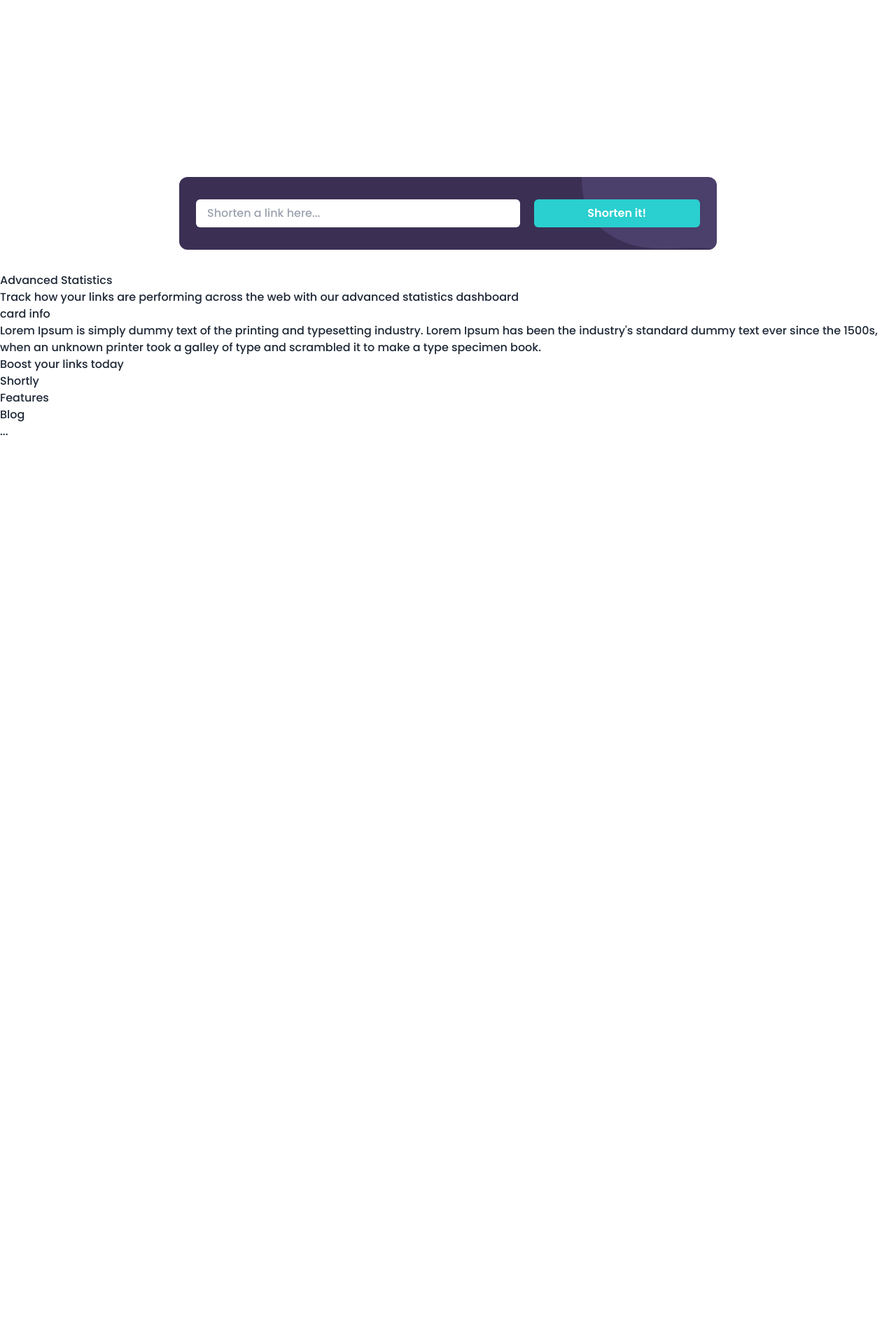
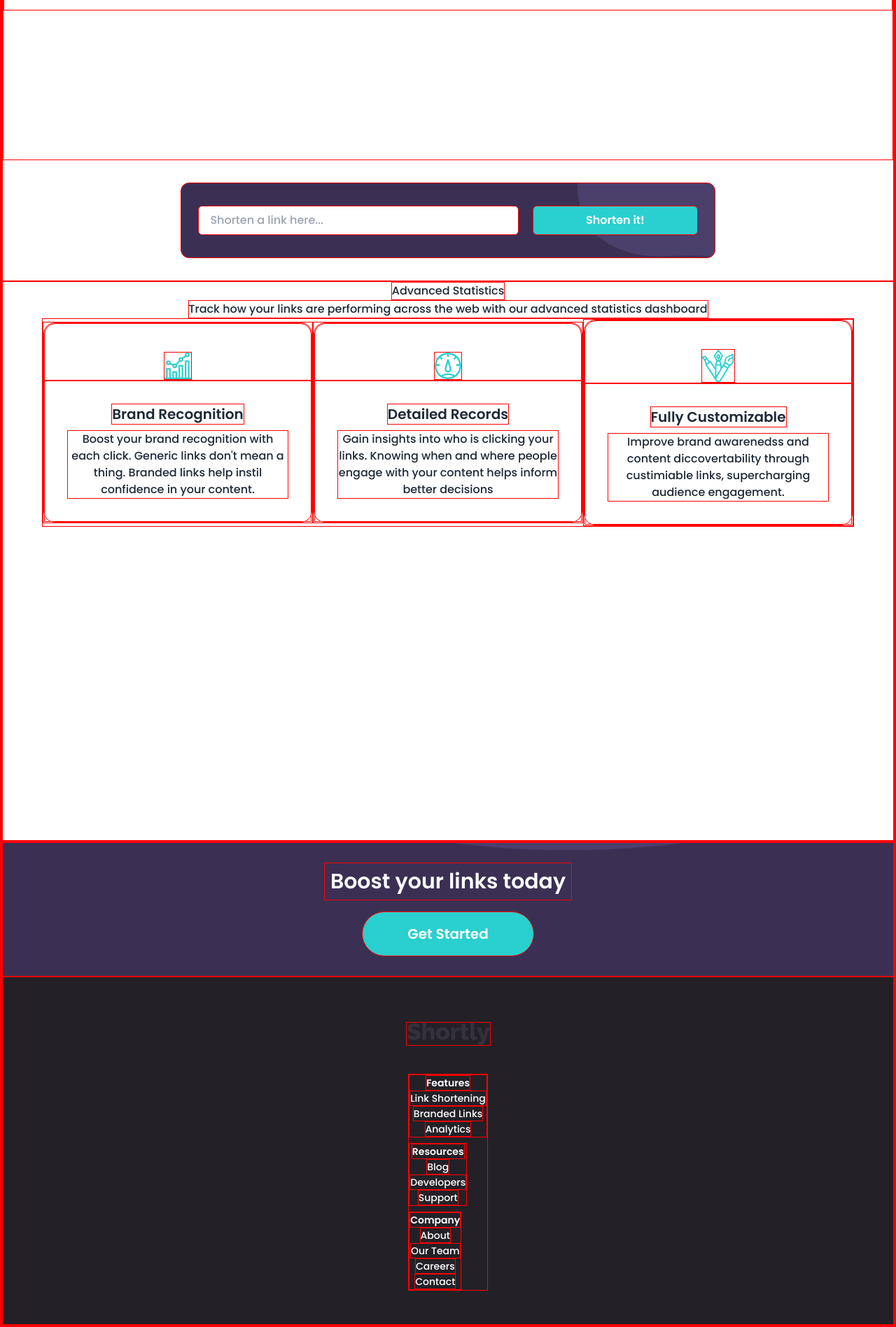
Before and after one commit to Misaponce/url-shortening, a Next.js app: page / in a window 1280 px wide. Shown: the part 643-2540 px from the top of the page at 70% size. Before the commit the page ends 1272 px from the top, so only its background shows below. Built offline with nearby package versions, Linux system fonts and the light colour scheme.

Commit message:
cards, statistics section and footer added

```diff
--- a/app/globals.css
+++ b/app/globals.css
@@ -20,11 +20,19 @@
   --Grayish-Violet: hsl(257, 7%, 63%);
   --Very-Dark-Blue: hsl(255, 11%, 22%);
   --Very-Dark-Violet: hsl(260, 8%, 14%);
+
+  /* Background */
+
+  --bg-shorten-mobile: url('../assets/images/bg-shorten-mobile.svg');
+  --bg-shorten-desktop: url('../assets/images/bg-shorten-desktop.svg');
+
+  --bg-boost-mobile: url('../assets/images/bg-boost-mobile.svg');
+  --bg-boost-desktop: url('../assets/images/bg-boost-desktop.svg');
 }
 
-/* * {
+* {
   border: solid 1px red;
-} */
+}
 
 .menu-lg {
   background-color: var(--Dark-Violet);
@@ -32,12 +40,42 @@
 
 .custom-form {
   background-color: var(--Dark-Violet);
-  background-image: url('../assets/images/bg-shorten-mobile.svg');
+  background-image: var(--bg-shorten-mobile);
   background-repeat: no-repeat;
   background-size: contain;
   background-position: right;
 }
 
-.shorten-btn {
+.shorten-btn, .boost-btn, .hero-btn {
   background-color: var(--Cyan);
 }
+
+.boost-bar {
+  background-color: var(--Dark-Violet);
+  background-image: var(--bg-boost-mobile);
+  background-repeat: no-repeat;
+  background-size: cover;
+  background-position: right;
+}
+
+.footer {
+  background-color: var(--Very-Dark-Violet);
+}
+
+/* Responsive Design */
+@media screen and (min-width: 1440px) {
+  .custom-form {
+    background-image: var(--bg-shorten-desktop);
+    background-repeat: no-repeat;
+    background-size: contain;
+    background-position: right;
+  }
+
+  .boost-bar {
+    background-color: var(--Dark-Violet);
+    background-image: var(--bg-boost-desktop);
+    background-repeat: no-repeat;
+    background-size: cover;
+    background-position: right;
+  }
+}
--- a/app/page.js
+++ b/app/page.js
@@ -1,5 +1,7 @@
-import { CustomForm, Navbar } from '@/components'
-import Hero from '@/pages/Hero'
+import { CustomForm, Footer, Navbar } from '@/components'
+import Boost from '@/pages/Boost';
+import Hero from '@/pages/Hero';
+import Statistics from '@/pages/Statistics';
 import Image from 'next/image'
 
 export default function Home() {
@@ -14,43 +16,13 @@ export default function Home() {
           <CustomForm />
         </section>
         {/* Info Section */}
-        <section>
-          <h2>
-            Advanced Statistics
-          </h2>
-          <p>
-            Track how your links are performing across the web with our advanced statistics dashboard
-          </p>
-
-          {/* cards container */}
-          <div>
-            <div>
-              <h1>
-                card info
-              </h1>
-              <p>
-                Lorem Ipsum is simply dummy text of the printing and typesetting industry. Lorem Ipsum has been the industry's standard dummy text ever since the 1500s, when an unknown printer took a galley of type and scrambled it to make a type specimen book.
-              </p>
-            </div>
-          </div>
-        </section>
+        <Statistics />
       </main>
       <footer>
         {/* Boost links bar */}
-        <div>
-          Boost your links today
-        </div>
+        <Boost />
         {/* Footer Links */}
-        <div>
-          <h2>
-            Shortly
-          </h2>
-          <ul>
-            <li>Features</li>
-            <li>Blog</li>
-            <li>...</li>
-          </ul>
-        </div>
+        <Footer />
       </footer>
     </>
   )
--- /dev/null
+++ b/components/CustomCard.jsx
@@ -0,0 +1,19 @@
+import React from 'react'
+import BrandRecognitionLogo from '../assets/images/icon-brand-recognition.svg';
+import Image from 'next/image';
+
+const CustomCard = ({ logo, title, description}) => {
+  return (
+    <div className="card w-96">
+      <figure className="px-10 pt-10">
+        <Image src={logo} alt={`${logo}-logo`} />
+      </figure>
+      <div className="card-body items-center text-center">
+        <h2 className="card-title">{title}</h2>
+        <p>{description}</p>
+      </div>
+    </div>
+  )
+}
+
+export default CustomCard
--- /dev/null
+++ b/components/Footer.jsx
@@ -0,0 +1,33 @@
+import Image from 'next/image'
+import React from 'react'
+import Logo from '../assets/images/logo.svg';
+import Link from 'next/link';
+import { footerLinks } from '@/constants';
+
+const Footer = () => {
+  return (
+    <div className='footer text-white flex flex-col items-center p-12'>
+      <Image src={Logo} className='mt-4'/>
+      <div>
+        {footerLinks.map((link) => (
+          <div
+          key={link.title}
+          className='flex flex-col justify-center items-center'>
+            <h3 className='font-bold'>{link.title}</h3>
+
+            {link.links.map((item) => (
+              <Link
+                key={item.title}
+                href={item.url}
+              >
+                {item.title}
+              </Link>
+            ))}
+          </div>
+        ))}
+      </div>
+    </div>
+  )
+}
+
+export default Footer
--- a/components/index.js
+++ b/components/index.js
@@ -1,7 +1,9 @@
 import Navbar from "./Navbar";
 import CustomForm from "./CustomForm";
+import Footer from "./Footer";
 
 export {
     Navbar,
     CustomForm,
+    Footer,
 }
--- a/constants/index.js
+++ b/constants/index.js
@@ -1,29 +1,50 @@
+import RecognitionLogo from '../assets/images/icon-brand-recognition.svg';
+import DetailsLogo from '../assets/images/icon-detailed-records.svg';
+import CustomizableLogo from '../assets/images/icon-fully-customizable.svg';
+
+export const Cards = [
+  {
+    title: 'Brand Recognition',
+    description: "Boost your brand recognition with each click. Generic links don't mean a thing. Branded links help instil confidence in your content.",
+    logo: RecognitionLogo,
+  },
+  {
+    title: 'Detailed Records',
+    description: "Gain insights into who is clicking your links. Knowing when and where people engage with your content helps inform better decisions",
+    logo: DetailsLogo,
+  },
+  {
+    title: 'Fully Customizable',
+    description: "Improve brand awarenedss and content diccovertability through custimiable links, supercharging audience engagement.",
+    logo: CustomizableLogo,
+  },
+
+];
+
 export const footerLinks = [
     {
-      title: "About",
+      title: "Features",
       links: [
-        { title: "How it works", url: "/" },
-        { title: "Featured", url: "/" },
-        { title: "Partnership", url: "/" },
-        { title: "Bussiness Relation", url: "/" },
+        { title: "Link Shortening", url: "/" },
+        { title: "Branded Links", url: "/" },
+        { title: "Analytics", url: "/" },
+      ],
+    },
+    {
+      title: "Resources",
+      links: [
+        { title: "Blog", url: "/" },
+        { title: "Developers", url: "/" },
+        { title: "Support", url: "/" },
       ],
     },
     {
       title: "Company",
       links: [
-        { title: "Events", url: "/" },
-        { title: "Blog", url: "/" },
-        { title: "Podcast", url: "/" },
-        { title: "Invite a friend", url: "/" },
-      ],
-    },
-    {
-      title: "Socials",
-      links: [
-        { title: "Discord", url: "/" },
-        { title: "Instagram", url: "/" },
-        { title: "Twitter", url: "/" },
-        { title: "Facebook", url: "/" },
+        { title: "About", url: "/" },
+        { title: "Our Team", url: "/" },
+        { title: "Careers", url: "/" },
+        { title: "Contact", url: "/" },
       ],
     },
   ];
--- /dev/null
+++ b/pages/Boost.jsx
@@ -0,0 +1,12 @@
+import React from 'react'
+
+const Boost = () => {
+  return (
+    <div className='boost-bar h-48 min-h-full flex flex-col items-center justify-center text-white'>
+        <h2 className='font-bold text-3xl p-2 mb-4'>Boost your links today</h2>
+        <button className='btn-lg boost-btn text-xl text-white font-bold rounded-full px-16 py-2'>Get Started</button>
+    </div>
+  )
+}
+
+export default Boost
--- a/pages/Hero.jsx
+++ b/pages/Hero.jsx
@@ -4,14 +4,14 @@ import HeroImg from '../assets/images/illustration-working.svg';
 
 const Hero = () => {
   return (
-    <div className="hero min-h-screen bg-transparent flex-col justify-center overflow-hidden">
+    <div className="hero min-h-screen flex-col justify-center overflow-hidden">
       <div className="hero-content flex-col lg:flex-row-reverse">
         <Image src={HeroImg} alt='Hero-Illustration' className="max-w-lg rounded-lg"/>
         <div className='flex flex-col items-center lg:items-start text-center lg:text-start'>
           <h1 className="text-5xl font-bold">More than just shorter links</h1>
           <p className="py-6">Provident cupiditate voluptatem et in. Quaerat fugiat ut assumenda excepturi exercitationem quasi. In deleniti eaque aut repudiandae et a id nisi.</p>
           <div className='flex justify-center lg:justify-start'>
-            <button className="btn btn-primary rounded-full">Get Started</button>
+            <button className="btn-md hero-btn text-white px-10 rounded-full text-xl">Get Started</button>
           </div>
         </div>
       </div>
--- /dev/null
+++ b/pages/Statistics.jsx
@@ -0,0 +1,31 @@
+import CustomCard from '@/components/CustomCard'
+import { Cards } from '@/constants';
+import React from 'react'
+
+const Statistics = () => {
+  return (
+    <section className='min-h-screen flex flex-col items-center'>
+      <h2>
+        Advanced Statistics
+      </h2>
+      <p>
+        Track how your links are performing across the web with our advanced statistics dashboard
+      </p>
+
+      {/* cards container */}
+      <div className='cards-container flex flex-col items-center sm:flex-row'>
+        {Cards.map((card) => (
+          <div key={card.title}>
+            <CustomCard
+              logo={card.logo}
+              title={card.title}
+              description={card.description}
+            />
+          </div>
+        ))}
+      </div>
+    </section>
+  )
+}
+
+export default Statistics
```
